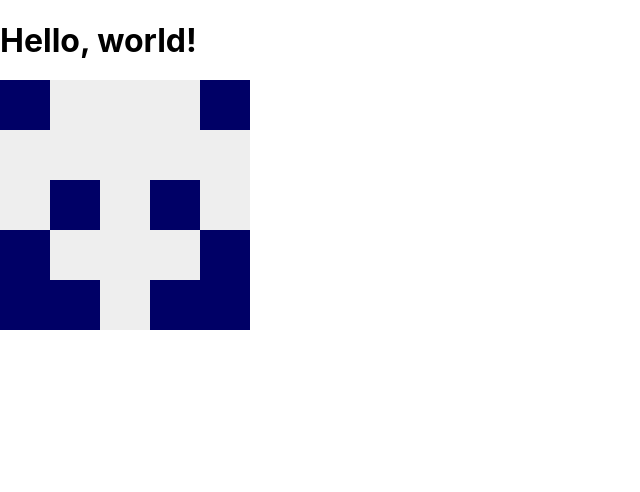
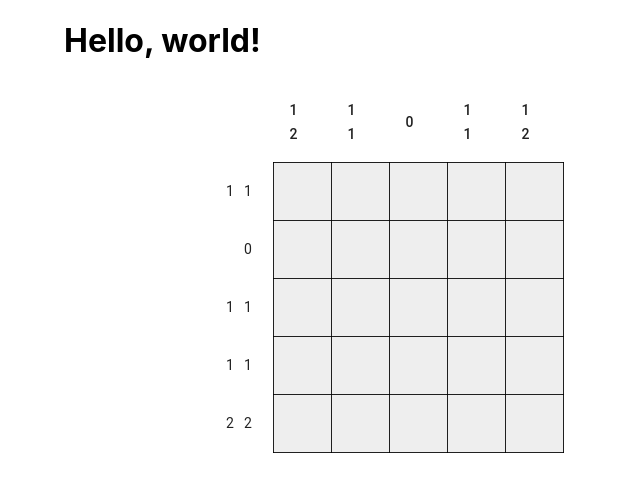
Before and after one commit to gkoo/holiday-card-2021, a React (Create React App) app: page / in a window 1280 px wide. Shown: the top 492 px of the page, without its empty margins (0-640 px from the left). Built offline with nearby package versions, Linux system fonts and the light colour scheme.

Commit message:
showing clues

```diff
--- a/src/components/Homepage.tsx
+++ b/src/components/Homepage.tsx
@@ -1,12 +1,14 @@
 import React from 'react';
+
+import Container from '@mui/material/Container';
 
 import PuzzleView from './PuzzleView';
 
 const Homepage = () => (
-  <>
+  <Container>
     <h1>Hello, world!</h1>
     <PuzzleView/>
-  </>
+  </Container>
 );
 
 export default Homepage;
--- a/src/components/PuzzleView.css
+++ b/src/components/PuzzleView.css
@@ -1,16 +1,11 @@
-.picross-row {
-  height: 50px;
-}
-
 .picross-cell {
   background-color: #eee;
-  display: inline-block;
-  margin: -2px 0;
-  padding: 0;
-  width: 50px;
-  height: 50px;
 }
 
 .picross-cell.checked {
   background-color: #006;
 }
+
+.clue {
+  padding: 5px;
+}
--- a/src/components/PuzzleView.tsx
+++ b/src/components/PuzzleView.tsx
@@ -1,7 +1,14 @@
 import * as React from 'react';
 
 import cx from 'classnames';
+
 import Box from '@mui/material/Box';
+import Table from '@mui/material/Table';
+import TableBody from '@mui/material/TableBody';
+import TableCell from '@mui/material/TableCell';
+import TableContainer from '@mui/material/TableContainer';
+import TableHead from '@mui/material/TableHead';
+import TableRow from '@mui/material/TableRow';
 
 import Puzzle from '../utils/puzzle';
 
@@ -17,19 +24,56 @@ const PuzzleView = () => {
   ]);
 
   return (
-    <>
+    <Box sx={{ width: 500 }}>
+      <Table className='puzzle-table'>
+        <TableHead>
+          <TableRow>
+            <TableCell sx={{ border: 0 }}>
+              {/* empty for row clue */}
+            </TableCell>
+            {puzzle.columnClues.map(clues =>
+              <TableCell sx={{ border: 0 }}>
+                <span>
+                  {clues.map(clue => <>{clue}<br/></>)}
+                </span>
+              </TableCell>
+            )}
+          </TableRow>
+        </TableHead>
+        <TableBody>
           {
-        puzzle.solution.map(row => (
-          <Box style={{ padding: 0, margin: 0 }}>
+            puzzle.state.map((row, rowIdx) => (
+              <TableRow key={rowIdx}>
+                <TableCell
+                  className='clue-labels row-clues'
+                  sx={{
+                    border: 0,
+                    height: 25,
+                    minWidth: 100,
+                  }}
+                  align='right'
+                >
+                  {puzzle.rowClues[rowIdx].map(clue => <span className='clue'>{clue}</span>)}
+                </TableCell>
                 {
-              row.map(cell =>
-                <Box className={cx({ 'picross-cell': true, checked: cell === 1 })}/>
+                  row.map((cell, colIdx) =>
+                    <TableCell
+                      key={colIdx}
+                      sx={{
+                        border: 1,
+                        width: 25,
+                        height: 25,
+                      }}
+                      className={cx({ 'picross-cell': true, checked: cell === 1 })}
+                    />
                   )
                 }
-          </Box>
+              </TableRow>
             ))
           }
-    </>
+        </TableBody>
+      </Table>
+    </Box>
   );
 };
 
--- a/src/utils/puzzle.ts
+++ b/src/utils/puzzle.ts
@@ -3,12 +3,17 @@ class Puzzle {
   width: number;
   solution: number[][];
   state: number[][];
+  rowClues: number[][];
+  columnClues: number[][];
 
   constructor(width: number, height: number, solution: number[][]) {
     this.height = height;
     this.width = width;
     this.solution = solution;
     this.state = [];
+    this.initializeState();
+    this.rowClues = this.generateRowClues();
+    this.columnClues = this.generateColumnClues();
   }
 
   initializeState() {
@@ -21,11 +26,11 @@ class Puzzle {
     }
   }
 
-  rowClues() {
+  generateRowClues() {
     return this.solution.map(this.cellClues);
   }
 
-  columnClues() {
+  generateColumnClues() {
     const clues = [];
     for (let columnNum = 0; columnNum < this.width; ++columnNum) {
       clues.push(this.cellClues(this.solution.map(row => row[columnNum])));
@@ -37,11 +42,9 @@ class Puzzle {
     let count = 0;
     const clues = [];
     for (let i=0; i < cells.length; ++i) {
-      console.log(`cell is ${cells[i]}`);
       if (cells[i] !== 0) {
         ++count;
       } else if (count > 0) {
-        console.log('pushing');
         clues.push(count);
         count = 0;
       }
```
Also changed, not shown: 1 other file (tests, documents, lock files or other folders). Lines whose indentation alone changed are shown as unchanged.
